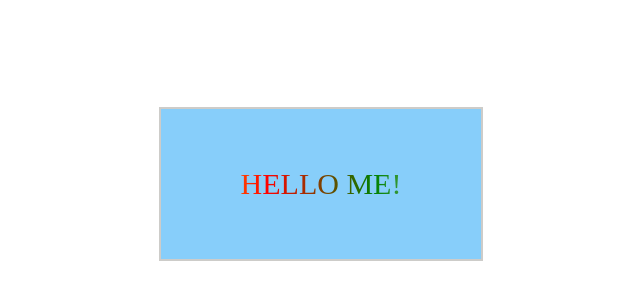
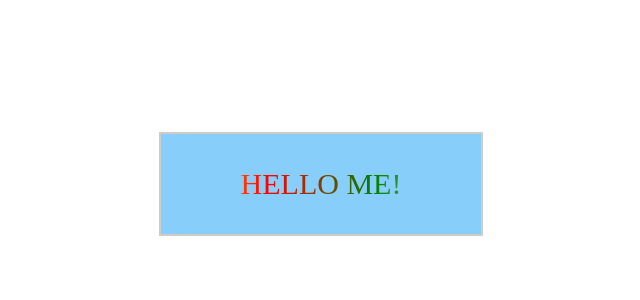
Before and after one commit to erardlucien/loadingprocess, a plain HTML site: page index.html in a window 1280 px wide. Shown: the part 216-516 px from the top of the page, without its empty margins (319-959 px from the left). Drawn offline with Linux system fonts and the light colour scheme.

```diff
--- a/scss/style.scss
+++ b/scss/style.scss
@@ -38,7 +38,7 @@ span {
     height: fit-content;
     border: 0.2rem solid rgb(205, 204, 201);
     min-width: 40vmin;
-    min-height: 15rem;
+    min-height: 10rem;
 
     /*
     &:hover .text {
@@ -86,9 +86,9 @@ span {
     white-space: nowrap;
     align-items: center;
     background-clip: text;
-    text-shadow: 0 0 0.1rem rgba(255, 255, 255, 0.9);
+    text-shadow: 0 0 0.1rem rgba(255, 255, 255, 1);
     -webkit-background-clip: text;
-    background-image: linear-gradient(to right, yellow, red, green, rgb(226, 226, 231) 50%);
+    background-image: linear-gradient(to right, yellow, red, green, rgb(205, 204, 201) 50%);
     background-size: 200%;
     background-repeat: no-repeat;
     background-position-x: 100%;
```
Also changed, not shown: css/style.css, 1 other file.
